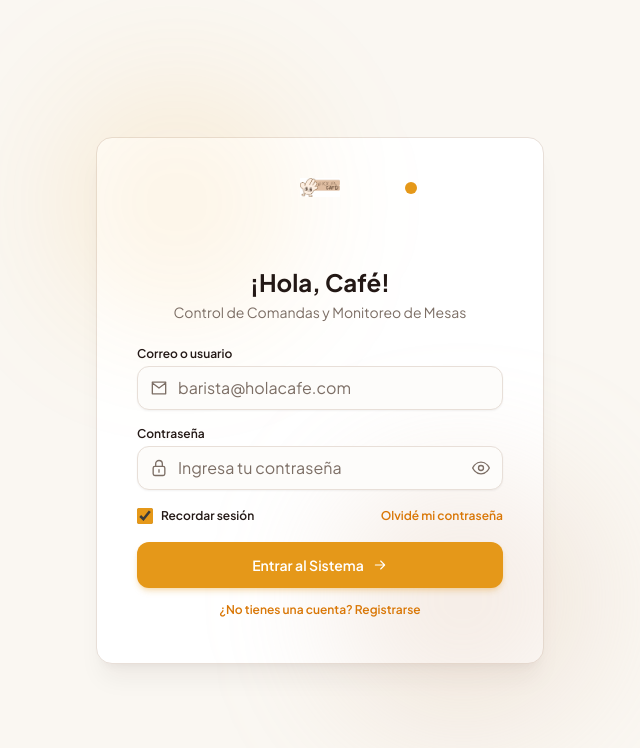
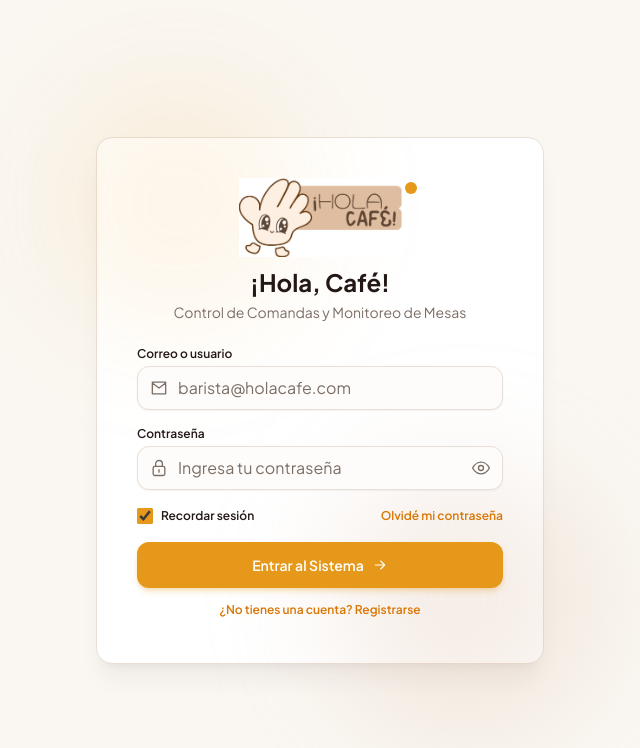
Before and after one commit to Pollito890d/t3_act8_eq9, a React (Vite) app: page / in a window 1280 px wide. Shown: the top 748 px of the page, without its empty margins (320-960 px from the left). Built offline with nearby package versions, Linux system fonts and the light colour scheme.

Commit message:
Correción problemas en el servidor con las imagenes

```diff
--- a/src/components/Login.jsx
+++ b/src/components/Login.jsx
@@ -79,7 +79,7 @@ export default function Login({ onLogin }) {
             <img
               src={logoCafe}
               alt="Hola Café"
-              style={{ width: '40px', height: 'auto' }} // tus estilos correspondientes
+              style={{ width: '163px', height: '80' }}
             />
             <span className="brand-dot" aria-hidden="true" />
           </div>
--- a/src/components/Sistema.jsx
+++ b/src/components/Sistema.jsx
@@ -1,3 +1,4 @@
+import logoCafe from '../img/hola_cafe_logo.jpeg';
 import { TablaComandero } from './TablaComandero';
 import { useState } from "react";
 import {
@@ -55,7 +56,11 @@ export default function Sistema({
       <aside className="sidebar" aria-label="Menú principal">
         <div className="sidebar-marca">
           <div className="sidebar-logo">
-            <img src="../src/img/hola_cafe_logo.jpeg" alt="Hola Café" />
+            <img
+              src={logoCafe}
+              alt="Hola Café"
+              // conserva las clases o estilos que ya tenías
+            />
           </div>
 
           <div className="sidebar-marca-texto">
```
